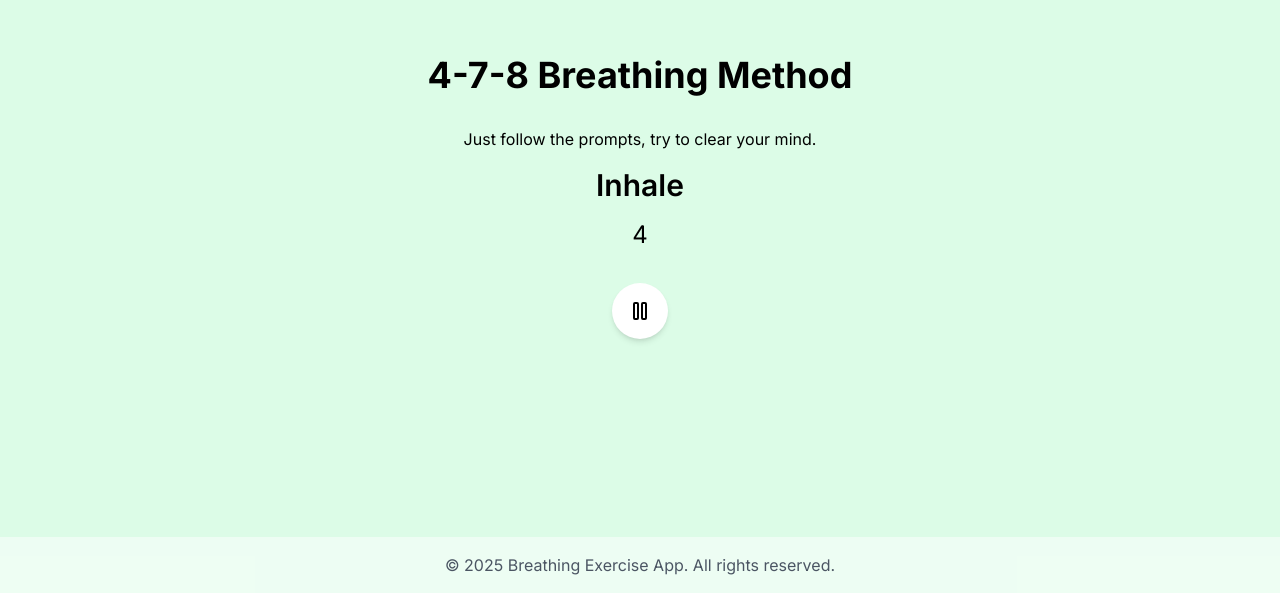
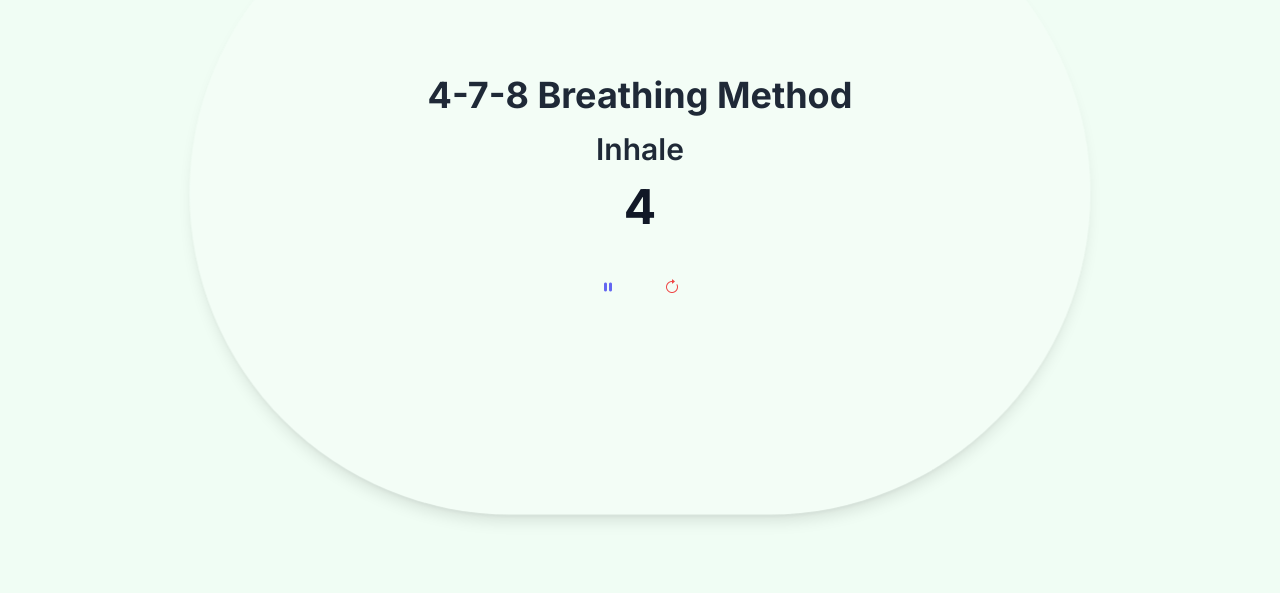
Before and after one commit to srydin/breathing-exercise-app, a Next.js app: page / in a window 1280 px wide. Shown: the part 207-800 px from the top of the page. Built offline with nearby package versions, Linux system fonts and the light colour scheme.

Commit message:
mvp more focused

```diff
--- a/app/BreathingExercise.tsx
+++ b/app/BreathingExercise.tsx
@@ -1,23 +1,78 @@
 'use client';
 
 import { useState, useEffect } from 'react';
-import { motion } from 'framer-motion';
-import { Pause, Play } from 'lucide-react';
+import { motion, useAnimation } from 'framer-motion';
+import 'bootstrap-icons/font/bootstrap-icons.css'; // Ensure Bootstrap Icons CSS is imported
 
 export default function BreathingExercise() {
-  const [stage, setStage] = useState<'prepare' | 'inhale' | 'hold' | 'exhale'>('prepare');
-  const [countdown, setCountdown] = useState(0);
-  const [isPaused, setIsPaused] = useState(false);
-
+  // Breathing stages configuration
   const breathingStages = {
     prepare: { text: 'Get Ready', duration: 5, nextStage: 'inhale' },
     inhale: { text: 'Inhale', duration: 4, nextStage: 'hold' },
-    hold: { text: 'Hold', duration: 7, nextStage: 'exhale' },
-    exhale: { text: 'Exhale', duration: 8, nextStage: 'prepare' }
+    hold: { text: 'Hold', duration: 7, nextStage: 'exhale' },    // Adjusted to 7 for 4-7-8 method
+    exhale: { text: 'Exhale', duration: 8, nextStage: 'prepare' } // Adjusted to 8 for 4-7-8 method
   };
 
+  // State declarations
+  const [stage, setStage] = useState<'prepare' | 'inhale' | 'hold' | 'exhale'>('prepare');
+  const [countdown, setCountdown] = useState(breathingStages['prepare'].duration);
+  const [isPaused, setIsPaused] = useState(false); // State for pause functionality
+
+  const controls = useAnimation(); // Controls for animating the breathing circle
+
+  // Animation variants for the breathing circle
+  const circleVariants = {
+    prepare: {
+      scale: [0.95, 1.05, 0.95], // Gentle pulsing
+      transition: {
+        duration: 4, // Slower pulsing
+        repeat: Infinity,
+        repeatType: 'loop',
+        ease: 'easeInOut'
+      }
+    },
+    inhale: {
+      scale: 1.2,
+      transition: {
+        duration: breathingStages['inhale'].duration,
+        ease: 'easeInOut'
+      }
+    },
+    hold: {
+      scale: 1,
+      transition: {
+        duration: 0.5, // Quick transition to hold
+        ease: 'easeInOut'
+      }
+    },
+    exhale: {
+      scale: 0.8,
+      transition: {
+        duration: breathingStages['exhale'].duration,
+        ease: 'easeInOut'
+      }
+    }
+  };
+
+  // Update breathing circle animation based on stage and pause state
   useEffect(() => {
-    if (isPaused) return;
+    if (!isPaused) {
+      controls.start(circleVariants[stage]);
+    } else {
+      controls.stop(); // Stop any ongoing animation when paused
+    }
+
+    // Cleanup function to stop animations when component unmounts or stage changes
+    return () => {
+      controls.stop();
+    };
+  }, [stage, isPaused, controls]);
+
+  // Handle countdown timer
+  useEffect(() => {
+    if (isPaused) {
+      return; // Do not set a timer if paused
+    }
 
     const timer = setTimeout(() => {
       if (countdown > 1) {
@@ -29,54 +84,93 @@ export default function BreathingExercise() {
       }
     }, 1000);
 
-    if (countdown === 0) {
-      setCountdown(breathingStages[stage].duration);
-    }
+    return () => clearTimeout(timer);
+  }, [stage, countdown, isPaused, breathingStages]);
 
-    return () => clearTimeout(timer);
-  }, [stage, countdown, isPaused]);
+  // Handle reset functionality
+  const resetBreathing = () => {
+    setStage('prepare');
+    setCountdown(breathingStages['prepare'].duration);
+    setIsPaused(false);
+    controls.start(circleVariants['prepare']);
+  };
 
   const stageColors = {
-    prepare: 'bg-gray-100',
-    inhale: 'bg-green-100',
-    hold: 'bg-yellow-100',
-    exhale: 'bg-blue-100'
+    prepare: 'bg-blue-50',
+    inhale: 'bg-green-50',
+    hold: 'bg-yellow-50',
+    exhale: 'bg-purple-50'
   };
 
-  const togglePause = () => {
-    setIsPaused(!isPaused);
-  };
+  const currentYear = new Date().getFullYear(); // Get current year
 
   return (
     <motion.div
-      className={`min-h-screen flex flex-col items-center justify-between ${stageColors[stage]} transition-colors duration-500`}
+      className={`w-screen h-screen flex items-center justify-center ${stageColors[stage]} transition-colors duration-500`}
       initial={{ opacity: 0 }}
       animate={{ opacity: 1 }}
     >
-      <div className="h-16" /> {/* Spacer */}
-      <div className="text-center">
-        <h1 className="text-4xl font-bold mb-8">4-7-8 Breathing Method</h1>
-        <p className='text m-4'>Just follow the prompts, try to clear your mind.</p>
+      {/* Breathing Circle Animation */}
+      <motion.div
+        variants={circleVariants}
+        animate={controls}
+        className="w-4/5 h-4/5 max-w-4xl max-h-4xl rounded-full bg-white bg-opacity-20 flex items-center justify-center shadow-lg"
+      >
+        {/* Optional: Add a subtle inner circle or gradient */}
+      </motion.div>
+
+      {/* Main Content */}
+      <div className="absolute flex flex-col items-center text-center px-4">
+        <h1 className="text-4xl font-bold mb-4 text-gray-800">4-7-8 Breathing Method</h1>
+        {/* Conditionally Render the <p> Tag Only During 'prepare' Stage */}
+        {stage === 'prepare' && (
+          <p className='text-lg mb-8 text-gray-600'>Just follow the prompts, try to clear your mind.</p>
+        )}
         <motion.div
           key={stage}
-          initial={{ opacity: 0, scale: 0.9 }}
-          animate={{ opacity: 1, scale: 1 }}
-          className="text-3xl font-semibold mb-4"
+          initial={{ opacity: 0, y: -10 }}
+          animate={{ opacity: 1, y: 0 }}
+          transition={{ duration: 0.5 }}
+          className="text-3xl font-semibold mb-4 text-gray-800"
         >
           {breathingStages[stage].text}
         </motion.div>
-        <div className="text-2xl mb-8">{countdown}</div>
-        <button
-          onClick={togglePause}
-          className="bg-white p-4 rounded-full shadow-md hover:shadow-lg transition-shadow"
-          aria-label={isPaused ? "Resume exercise" : "Pause exercise"}
-        >
-          {isPaused ? <Play size={24} /> : <Pause size={24} />}
-        </button>
+        <div className="text-5xl font-bold mb-8 text-gray-900">{countdown}</div>
+        <div className="flex justify-center space-x-6">
+          {/* Pause/Resume Button with Bootstrap Icons and Tooltip */}
+          <button
+            onClick={() => setIsPaused(prev => !prev)}
+            className="p-3 text-indigo-500 hover:text-indigo-600 transition-colors duration-300 focus:outline-none focus:ring-2 focus:ring-indigo-400 relative group"
+            aria-label={isPaused ? 'Resume Countdown' : 'Pause Countdown'}
+          >
+            {isPaused ? (
+              // Play Icon
+              <i className="bi bi-play-fill h-6 w-6"></i>
+            ) : (
+              // Pause Icon
+              <i className="bi bi-pause-fill h-6 w-6"></i>
+            )}
+            {/* Tooltip */}
+            <span className="absolute bottom-full mb-2 left-1/2 transform -translate-x-1/2 px-2 py-1 bg-gray-700 text-white text-xs rounded opacity-0 group-hover:opacity-100 transition-opacity duration-300">
+              {isPaused ? 'Resume' : 'Pause'}
+            </span>
+          </button>
+
+          {/* Reset Button with Bootstrap Icon and Tooltip */}
+          <button
+            onClick={resetBreathing}
+            className="p-3 text-red-500 hover:text-red-600 transition-colors duration-300 focus:outline-none focus:ring-2 focus:ring-red-400 relative group"
+            aria-label="Reset Countdown"
+          >
+            {/* Reset Icon */}
+            <i className="bi bi-arrow-clockwise h-6 w-6"></i>
+            {/* Tooltip */}
+            <span className="absolute bottom-full mb-2 left-1/2 transform -translate-x-1/2 px-2 py-1 bg-gray-700 text-white text-xs rounded opacity-0 group-hover:opacity-100 transition-opacity duration-300">
+              Reset
+            </span>
+          </button>
+        </div>
       </div>
-      <footer className="w-full py-4 text-center text-gray-600 bg-white/50">
-        <p>© {new Date().getFullYear()} Breathing Exercise App. All rights reserved.</p>
-      </footer>
     </motion.div>
   );
 }
--- a/app/page.tsx
+++ b/app/page.tsx
@@ -1,4 +1,6 @@
 import BreathingExercise from './BreathingExercise'
+// In your main JavaScript/TypeScript file
+import 'bootstrap-icons/font/bootstrap-icons.css';
 
 export default function Home() {
   return <BreathingExercise />
```
Also changed, not shown: package.json (+6 -5 lines), 2 other files (tests, documents, lock files or other folders).
